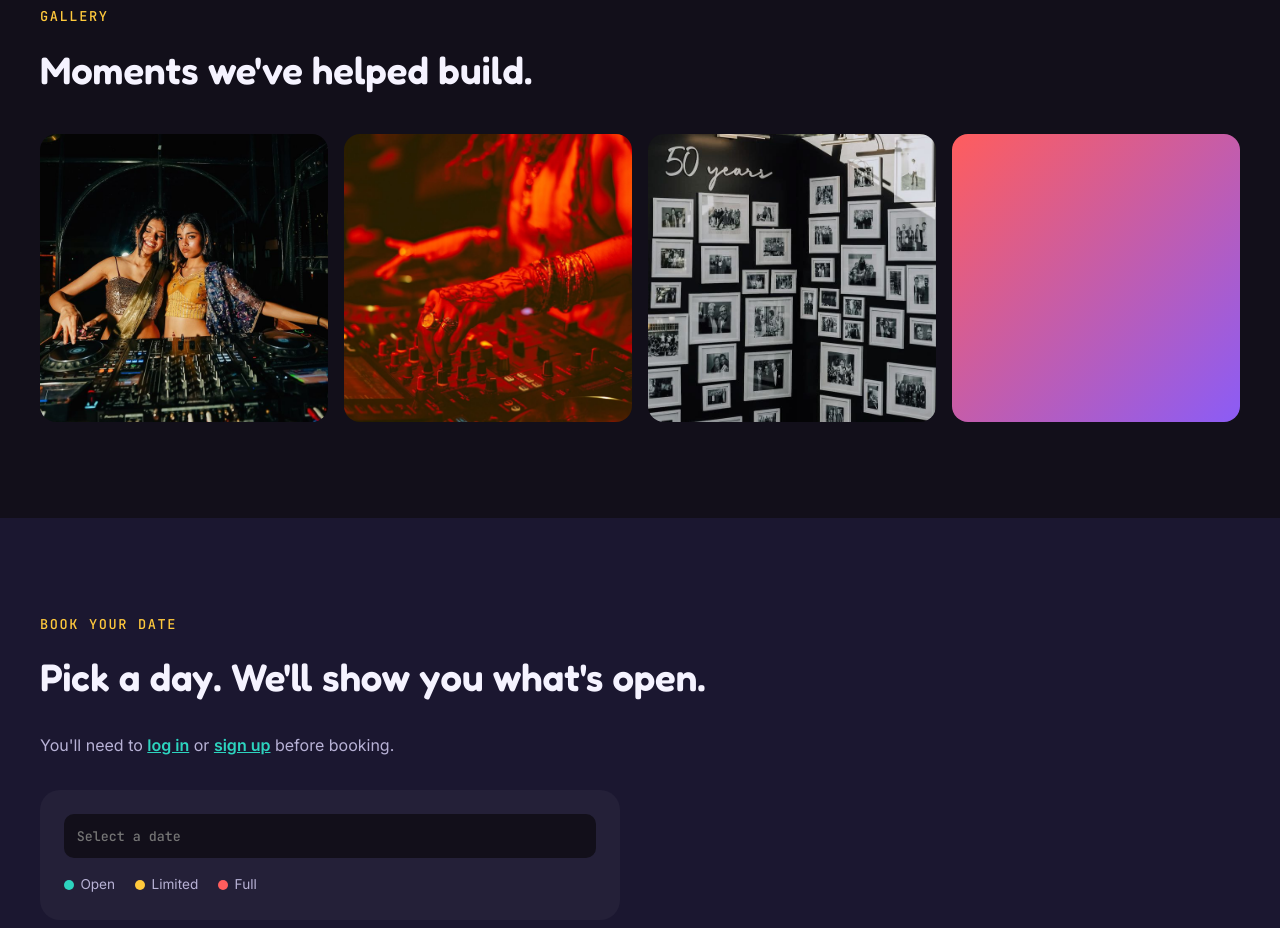
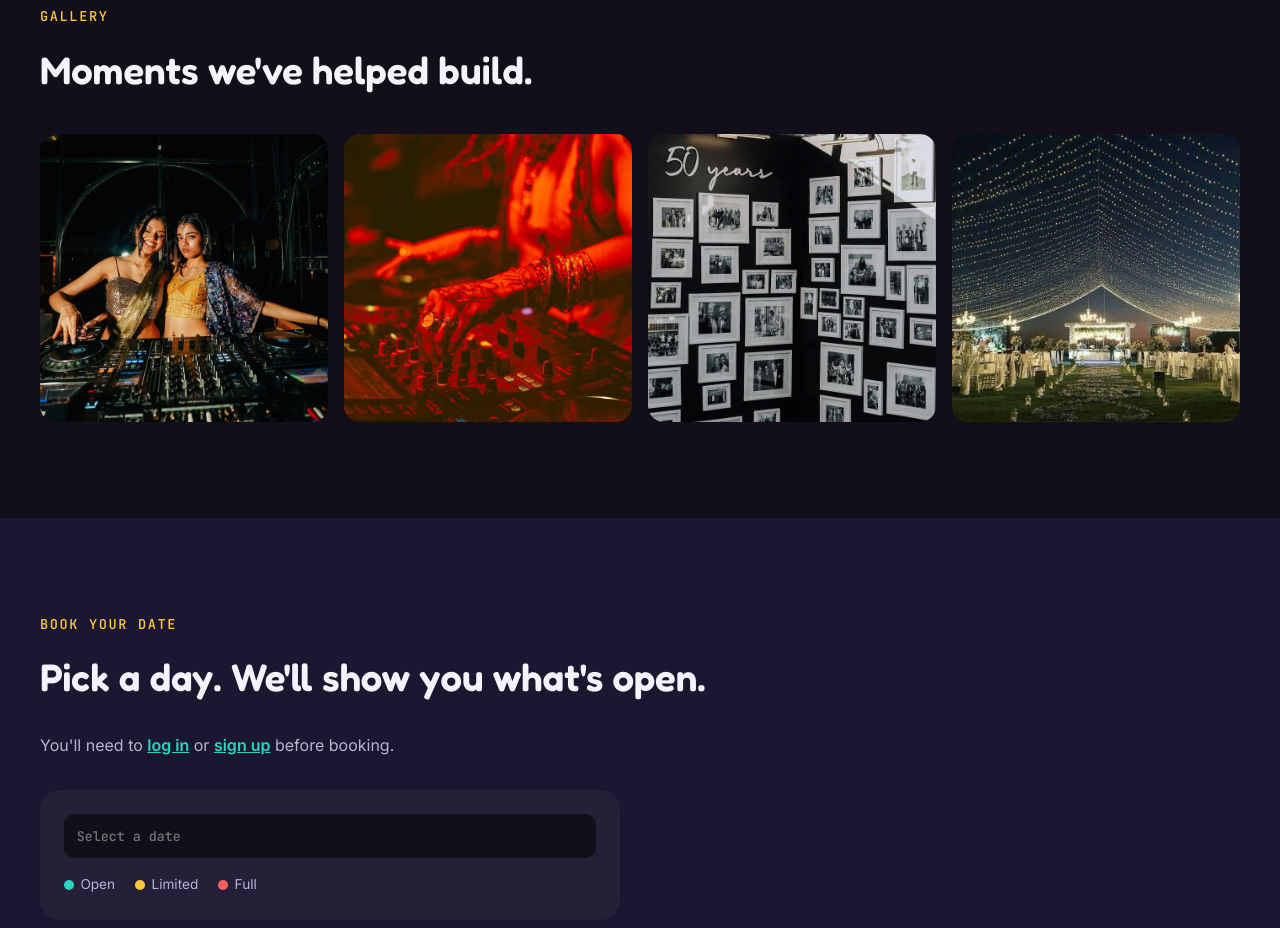
Before and after one commit to SrishaanthRaman/event-registration, a website: page public/index.html in a window 1280 px wide. Shown: the part 2100-3028 px from the top of the page. Drawn offline with nearby package versions, Linux system fonts and the light colour scheme; no server answers.

Commit message:
modified:   public/css/style.css

```diff
--- a/public/css/style.css
+++ b/public/css/style.css
@@ -152,7 +152,7 @@ h1, h2, h3 { font-family: var(--font-display); font-weight: 600; }
 .gallery-1 { background: url('../images/gallery1.jpeg') center/cover no-repeat; } /* editable bg img */
 .gallery-2 { background: url('../images/gallery2.jpg') center/cover no-repeat; } /* editable bg img */
 .gallery-3 { background: url('../images/gallery3.jpeg') center/cover no-repeat; } /* editable bg img */
-.gallery-4 { background: linear-gradient(135deg, var(--coral), var(--violet)); } /* editable bg img */
+.gallery-4 { background: url('../images/gallery4.jpeg') center/cover no-repeat; } /* editable bg img */
 
 /* ===== BOOKING ===== */
 .booking-grid { display: grid; grid-template-columns: 1fr 1fr; gap: 2.5rem; margin-top: 2rem; align-items: start; }
```
